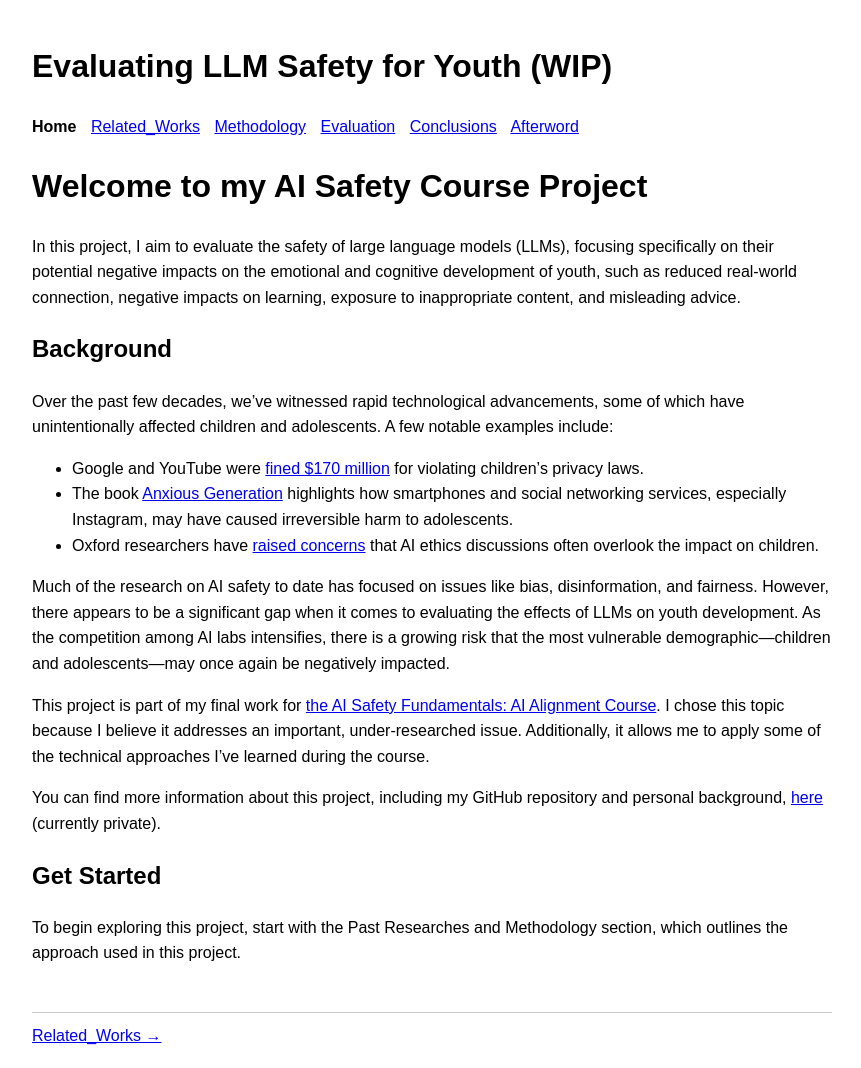
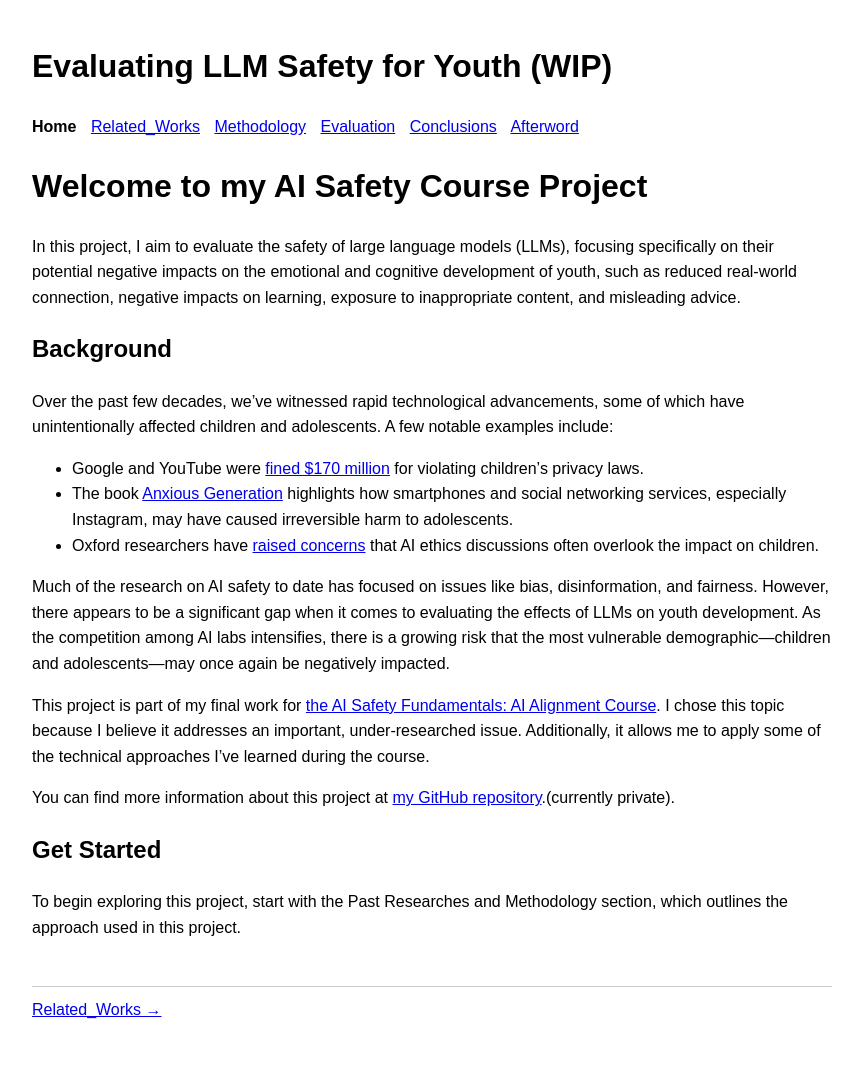
Before and after one commit to nidone/AI-Safety-Project, a Jekyll site: the page built from index.md, in a window 1280 px wide. Shown: the whole page, without its empty margins (208-1069 px from the left). Built offline with Jekyll 4.4.1, drawn with Linux system fonts in a browser that asks for light colours; nearby versions of some CDN libraries; after the commit the page ends 1043 px from its top, so only the background shows below that.

Commit message:
Update index.md

```diff
--- a/index.md
+++ b/index.md
@@ -19,7 +19,7 @@ Much of the research on AI safety to date has focused on issues like bias, disin
 
 This project is part of my final work for [the AI Safety Fundamentals: AI Alignment Course](https://aisafetyfundamentals.com/alignment/). I chose this topic because I believe it addresses an important, under-researched issue. Additionally, it allows me to apply some of the technical approaches I’ve learned during the course.
 
-You can find more information about this project, including my GitHub repository and personal background, [here](https://github.com/nidone/AI-Safety-Project/) (currently private).
+You can find more information about this project at [my GitHub repository](https://github.com/nidone/AI-Safety-Project).(currently private).
 
 ## Get Started
 
```
